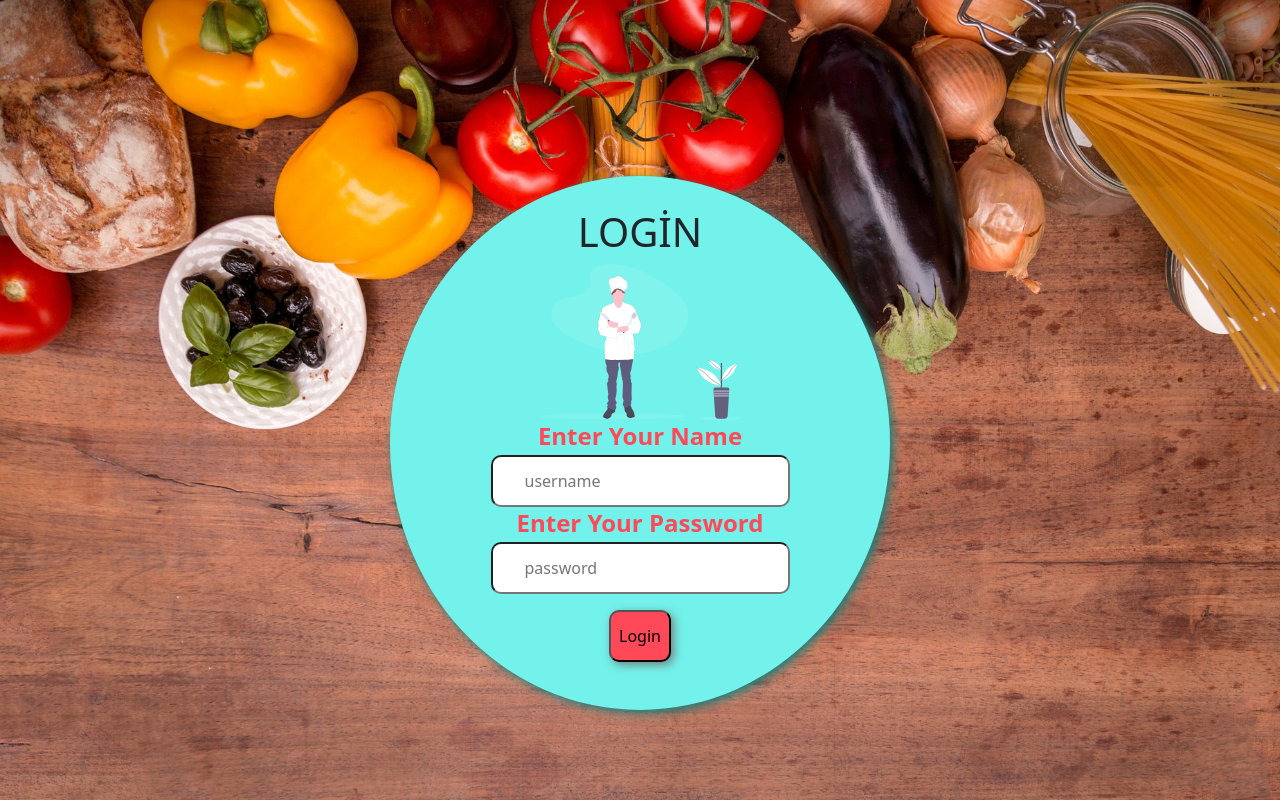
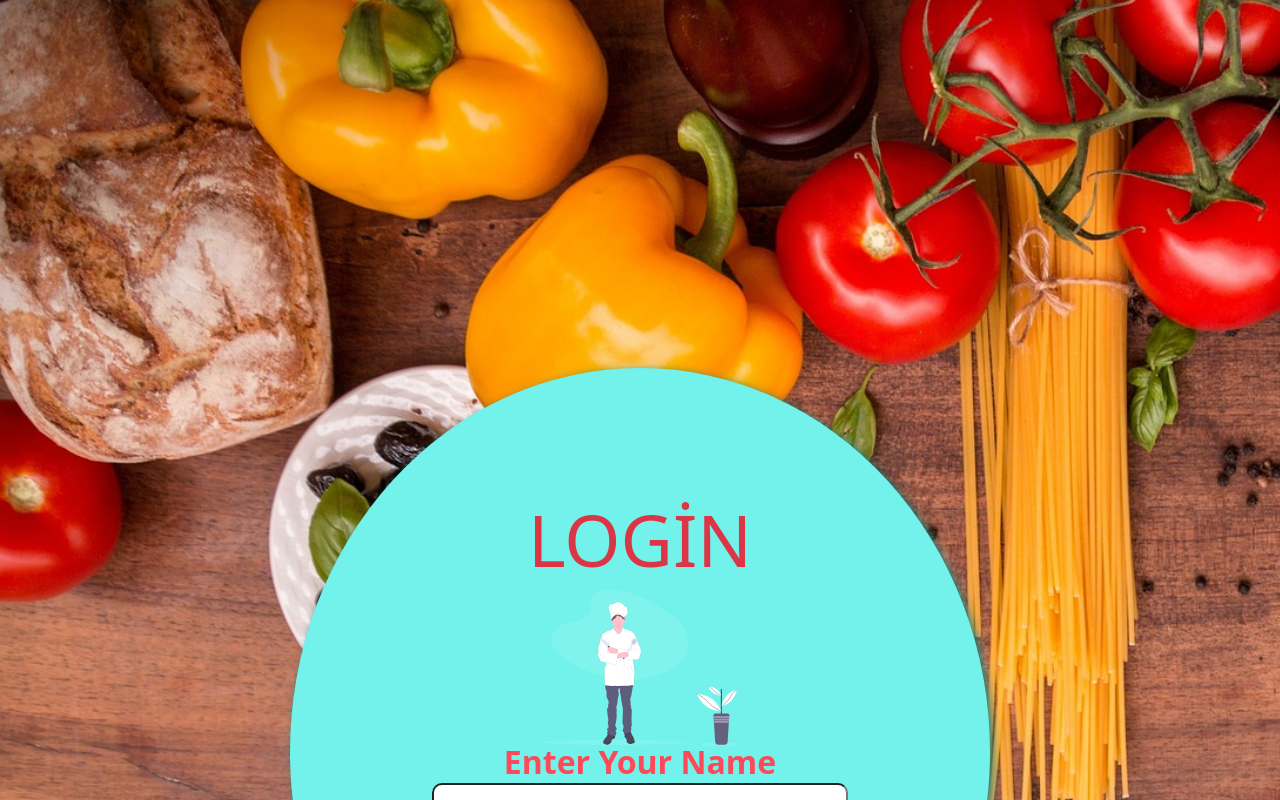
Before and after one commit to ozkan4186/Recipe-App-Project, a React (Create React App) app: page / in a window 1280 px wide. Shown: the top 800 px of the page. Built offline with nearby package versions, Linux system fonts and the light colour scheme; a web font is replaced by a local one.

Commit message:
last file

```diff
--- a/src/App.css
+++ b/src/App.css
@@ -4,12 +4,16 @@
 .login{
   background-image:url(./assets/mediterranean-cuisine-2378758_1920.jpg);
   background-size: cover;
-background-repeat: no-repeat;
-padding: 3rem;
+    background-repeat: no-repeat;
+    padding: 15rem;
+    font-size: 1.2rem;
+
 }
 
 .home{
    background-image: url(./assets/chef-1417239_1280.png);
    background-size: cover;
    background-repeat: no-repeat;
+   padding: 2rem;
+   height: 1000px;
 }
--- a/src/components/navbar/Navbar.style.js
+++ b/src/components/navbar/Navbar.style.js
@@ -8,6 +8,7 @@ const NavbarDiv = styled.div`
   background-color: #aff0eb;
   flex-wrap: wrap;
   font-family: 'Lobster Two', cursive;
+  font-size: 2rem;
 `;
 export const NavbarUl = styled.ul`
   display: inline-block;
@@ -17,11 +18,12 @@ export const NavbarUl = styled.ul`
   margin-right: 2rem;
   gap: 2rem;
   list-style-type: none;
+  font-size: 2rem;
 `;
 export const NavbarLi = styled.li`
 display: inline-block;
 text-decoration: none;
-font-size: 3rem;
+font-size: 5rem;
 list-style-type: none;
 &:hover{
     background-color: black;
--- a/src/pages/details/Details.js
+++ b/src/pages/details/Details.js
@@ -13,7 +13,7 @@ const Details = () => {
   return (
     <div>
       <Navbar />
-              <button className='btn btn-warning m-3' onClick={()=>navigate(-1)} >go back</button>
+              <button className='btn btn-warning m-3 display-1' onClick={()=>navigate(-1)} >go back</button>
  <button className='btn btn-warning' onClick={()=>navigate("/contact")} >go next</button>
 
       <DetailStyle>
--- a/src/pages/details/Details.style.js
+++ b/src/pages/details/Details.style.js
@@ -11,6 +11,8 @@ padding: 3rem;
 margin: 2rem;
 border-radius: 20px;
 box-shadow:2px 2px 10px blueviolet ;
+color: white;
+font-size: 1.5rem;
 
 `;
 
--- a/src/pages/home/Home.style.js
+++ b/src/pages/home/Home.style.js
@@ -2,17 +2,19 @@ import styled from 'styled-components';
 
 
 const HomeDiv = styled.div`
-  width: 450px;
+  width: 500px;
   line-height: 4.5rem;
   margin: 5rem auto;
   background-color:rgba(26, 126, 121, 1) ;
   border-radius: 10px;
   box-shadow:  3px 3px 10px red;
   font-family: 'Lobster Two', cursive;
+  padding: 2rem;
+
 `;
 export const HomeLabel=styled.label`
 color:#FF4858 ;
-font-size: 1.5rem;
+font-size: 3rem;
 font-weight: 900;
 
 
@@ -22,14 +24,16 @@ export const Homeİnput=styled.input`
 padding: 0 2rem;
 border-radius: 10px;
 color: black;
+font-size: 2rem;
 
 
 
 
 `
 export const HomeSelect=styled.select`
-padding: 1rem;
+padding: 2rem;
 border-radius: 10px;
+font-size: 1.5rem;
 
 
 
@@ -42,6 +46,7 @@ color: red;
 `
 export const HomeButton=styled.button`
 padding: 0 1rem ;
+font-size: 1.5rem;
 margin: 2rem;
 background-color:#00CCC0 ;
 border: none;
--- a/src/pages/home/RecipeCard.js
+++ b/src/pages/home/RecipeCard.js
@@ -6,7 +6,7 @@ const RecipeCard = ({ item }) => {
   console.log(item.recipe);
   return (
     <div>
-      <div className="card shadow " style={{ width: "18rem", height: "26rem" }}>
+      <div className="card shadow gap-4 display-1 fs-5 " style={{ width: "25rem", height: "40rem" }}>
         <img src={item?.recipe?.image} className="card-img-top" alt="..." />
         <div className="card-body">
           <h5 className="card-title">{item?.recipe?.label}</h5>
--- a/src/pages/login/Login.js
+++ b/src/pages/login/Login.js
@@ -33,7 +33,7 @@ const Login = () => {
 
 
     <LoginDiv>
-      <h1>LOGİN</h1>
+      <h1 className="display-2 text-danger fw-3 "  >LOGİN</h1>
       <img style={{ width: "200px" }} src={home} alt="" />
       <form onSubmit={handleSubmit} action="">
         <LoginLabel htmlFor="">Enter Your Name</LoginLabel>
--- a/src/pages/login/Login.style.js
+++ b/src/pages/login/Login.style.js
@@ -1,20 +1,21 @@
 import styled from 'styled-components';
 
 const LoginDiv = styled.div`
-width: 500px;
-padding: 2rem;
+width: 700px;
+padding: 8rem;
 margin: 8rem auto;
 background-color:rgba(114, 242, 235, 1) ;
 border-radius: 50%;
 line-height: 2rem;
 box-shadow: 3px 3px 10px  rgba(26, 126, 121, 1);
+font-size: 1.2rem;
 
 
 `;
 
 export const LoginLabel=styled.label`
 color: #FF4858;
-font-size: 1.5rem;
+font-size: 2rem;
 font-weight: bold;
 
 
@@ -24,6 +25,7 @@ export const Loginİnput=styled.input`
 color: #FF4858;
 border-radius: 10px;
 padding: 0.5rem  2rem;
+font-size: 1.5rem;
 
 
 `
@@ -33,7 +35,7 @@ background-color:#FF4858 ;
 margin: 1rem;
 padding: 0.5rem;
 border-radius: 10px;
-font-size: 1rem;
+font-size: 2rem;
 box-shadow: 3px 3px 10px #747F7F;
 cursor: pointer;
 
--- a/src/router/AppRouter.js
+++ b/src/router/AppRouter.js
@@ -11,10 +11,9 @@ const AppRouter = () => {
   return (
     <Routes>
       <Route path="/" element={<Login />} />
-      <Route  path="/home"  element={<PrivateRouter/>} >
-         <Route path="/home" element={<Home />} />
+      <Route path="/home" element={<PrivateRouter />}>
+        <Route path="/home" element={<Home />} />
       </Route>
-
 
       <Route path="/about" element={<About />} />
 
```
Also changed, not shown: src/pages/home/Home.js (+3 -6 lines).
